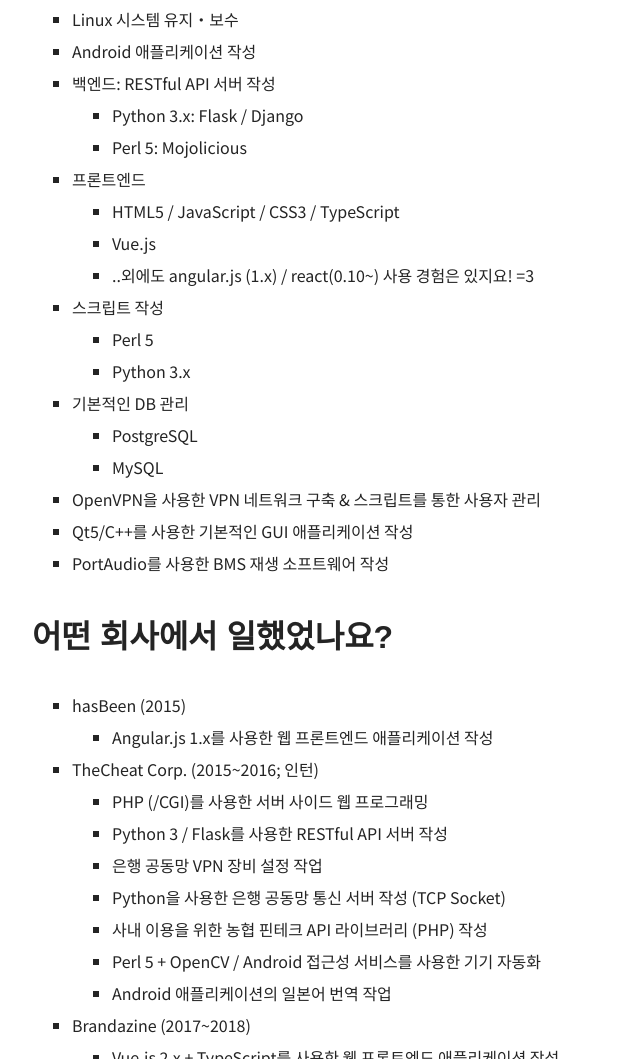
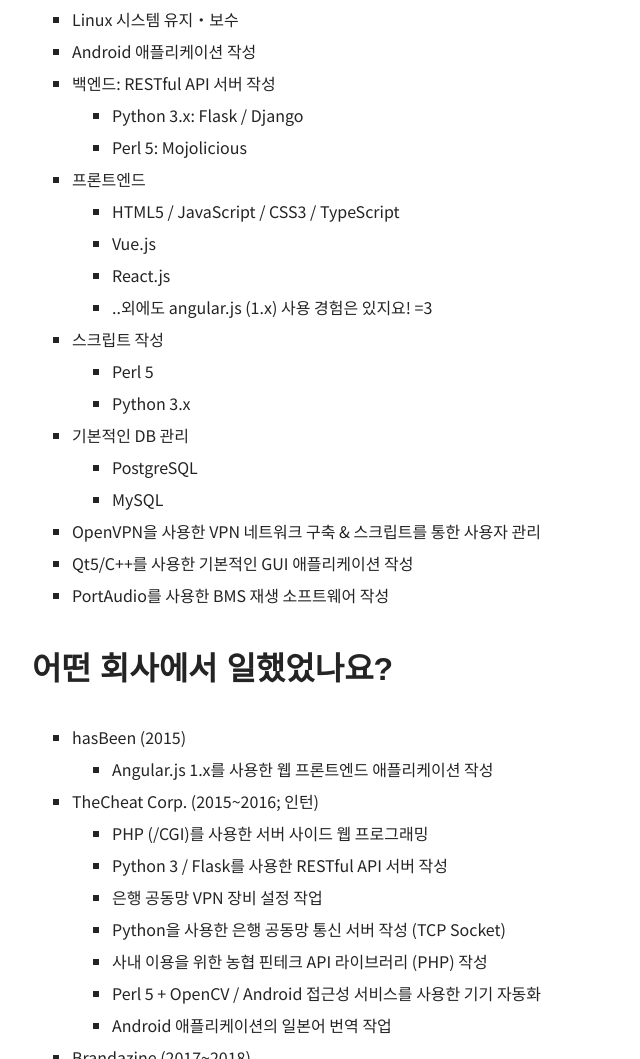
Before and after one commit to unstabler/about.cheesekun.me, a plain HTML site: page index.html in a window 1280 px wide. Shown: the part 963-2022 px from the top of the page, without its empty margins (0-640 px from the left). Drawn offline with Linux system fonts and the light colour scheme; a web font is replaced by a local one.

Commit message:
내용 수정

```diff
--- a/index.html
+++ b/index.html
@@ -44,7 +44,8 @@
                     <ul>
                         <li>HTML5 / JavaScript / CSS3 / TypeScript</li>
                         <li>Vue.js</li>
-                        <li>..외에도 angular.js (1.x) / react(0.10~) 사용 경험은 있지요! =3</li>
+                        <li>React.js</li>
+                        <li>..외에도 angular.js (1.x) 사용 경험은 있지요! =3</li>
                     </ul>
                 </li>
                 <li>
```
